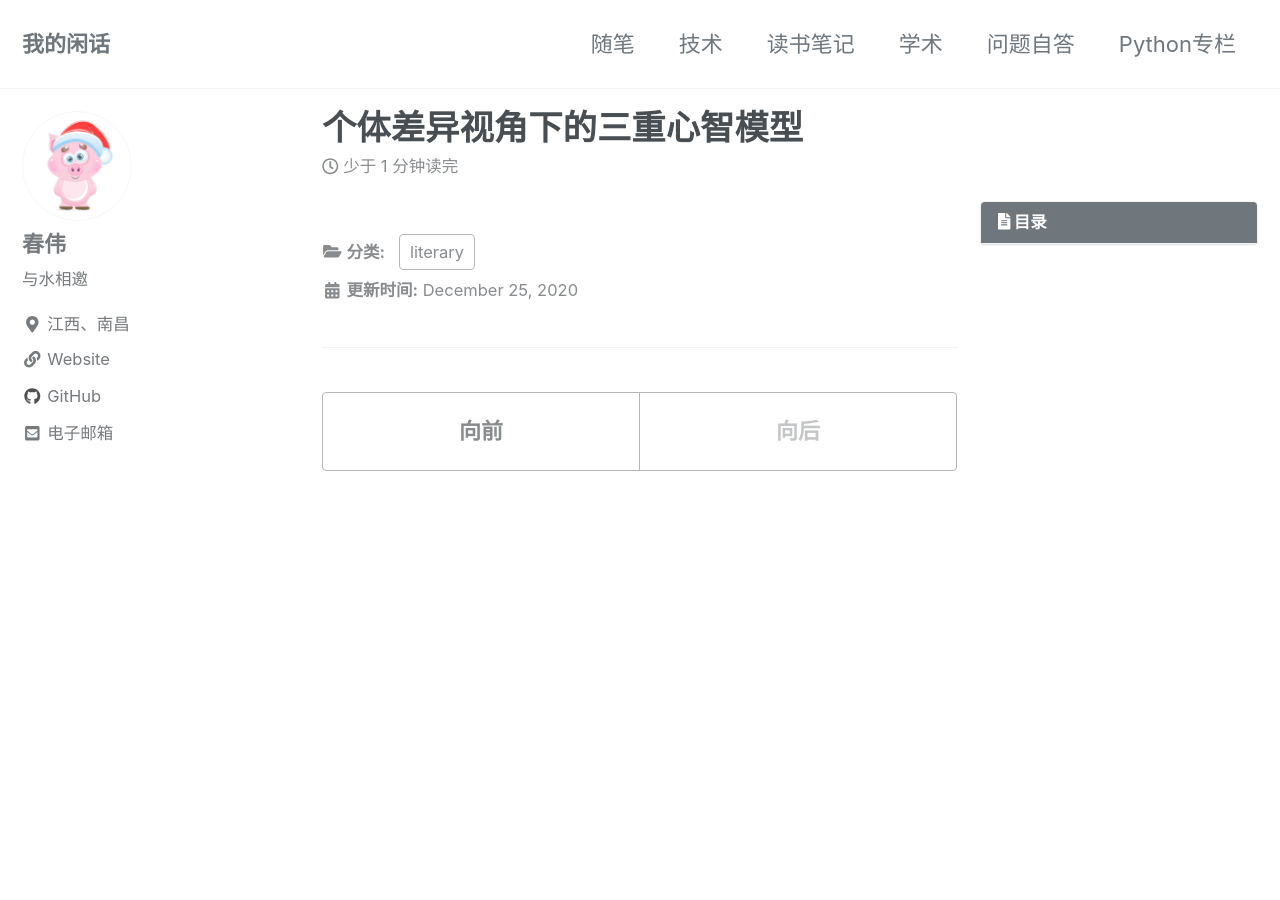
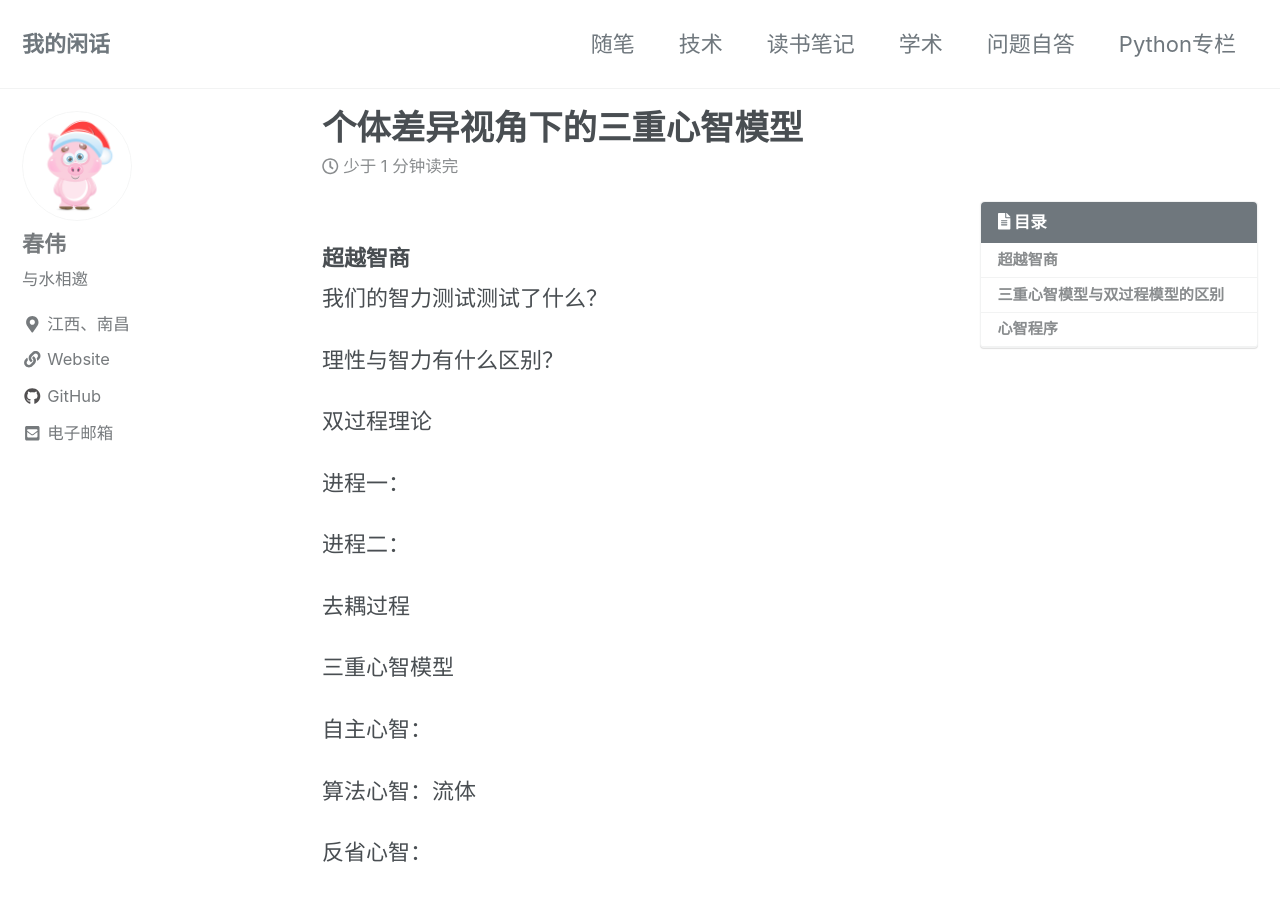
Before and after one commit to chunweizhu/chunweizhu.github.io, a Jekyll site: the page built from _posts/literary/2020-12-25-Beyond-IQ.md, in a window 1280 px wide and 900 px high. Built offline with Jekyll 4.4.1, drawn with Linux system fonts in a browser that asks for light colours; cached includes are drawn as plain includes; some of the changed text lies outside the part shown.

Commit message:
beyound IQ

```diff
--- a/_posts/literary/2020-12-25-Beyond-IQ.md
+++ b/_posts/literary/2020-12-25-Beyond-IQ.md
@@ -10,3 +10,33 @@ categories:
 #layout: single
 published: true
 ---
+
+### 超越智商
+
+我们的智力测试测试了什么？
+
+理性与智力有什么区别？
+
+双过程理论
+
+进程一：
+
+进程二：
+
+去耦过程
+
+三重心智模型
+
+自主心智：
+
+算法心智：流体
+
+反省心智：
+
+### 三重心智模型与双过程模型的区别
+
+
+
+### 心智程序
+
+认知吝啬鬼
```
